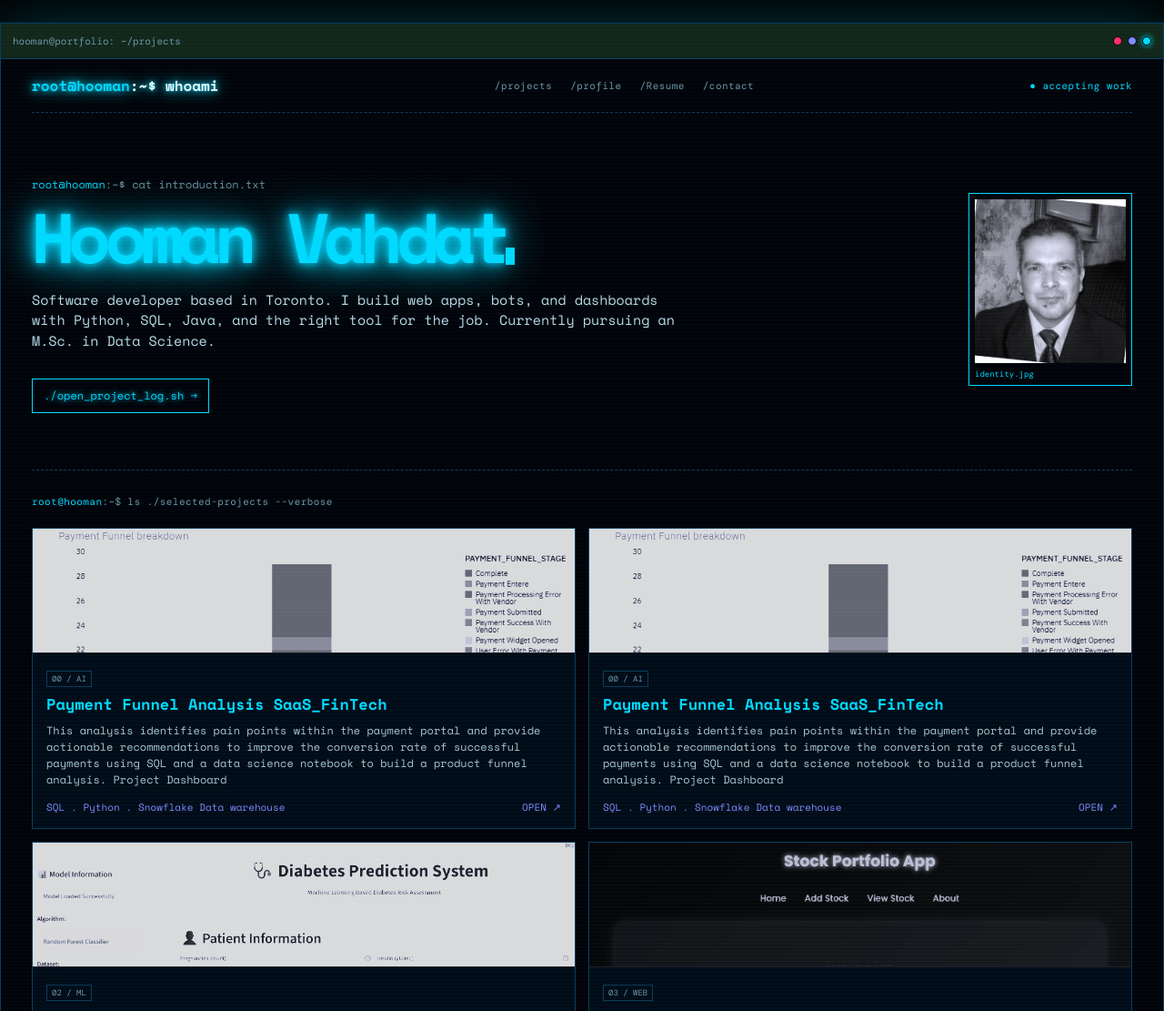
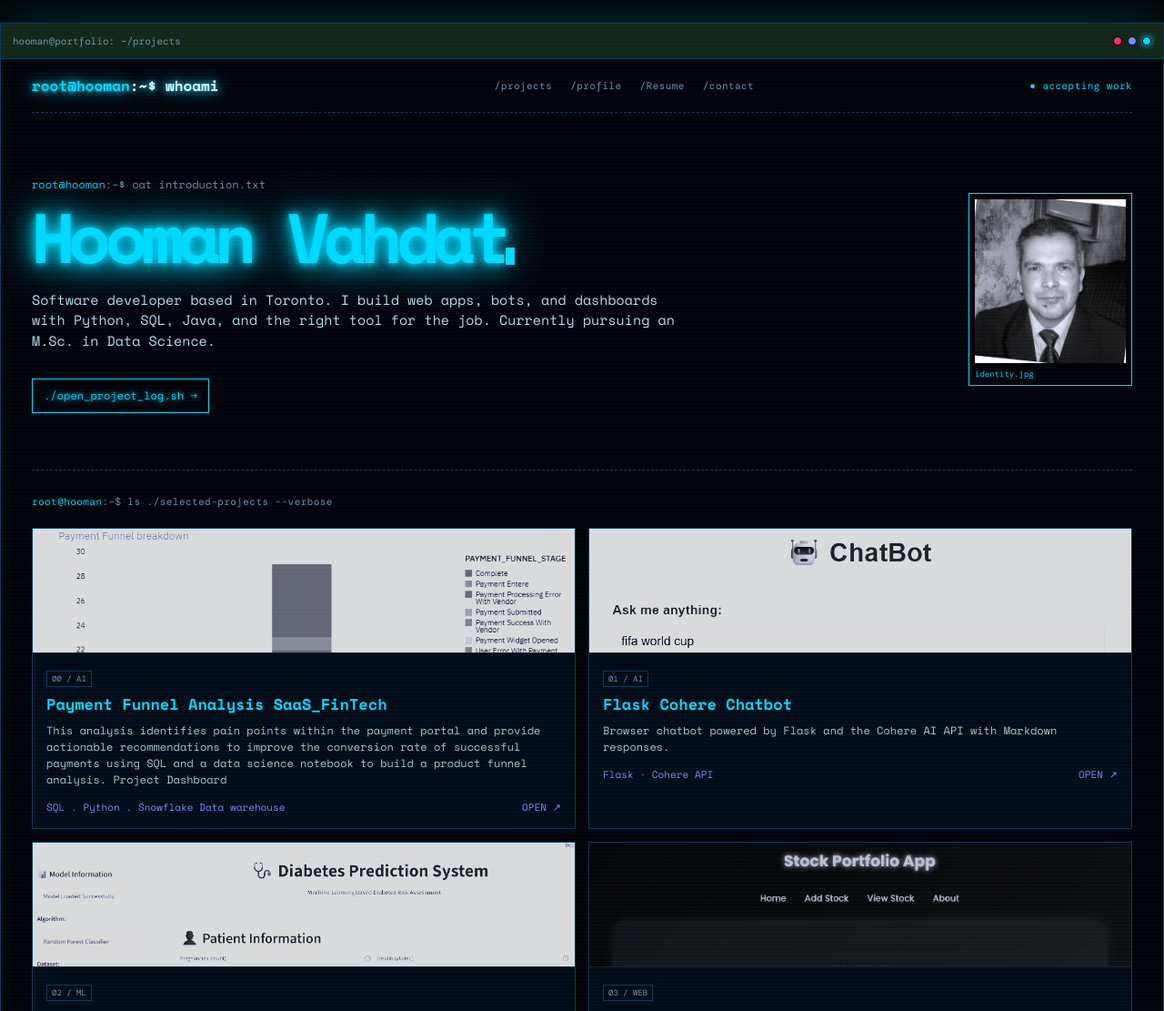
Before and after one commit to hoomanv3xo/hoomanv3xo.github.io, a plain HTML site: page index.html in a window 1280 px wide. Shown: the top 1111 px of the page at 91% size. Drawn offline with nearby package versions, Linux system fonts and the light colour scheme.

Commit message:
Update index.html

```diff
--- a/index.html
+++ b/index.html
@@ -367,21 +367,19 @@
   </div>
 </div>
 
-          <div class="project" onclick="window.open('https://github.com/hoomanv3xo/Payment-Funnel-Analysis-SaaS_FinTech','_blank')" style="cursor:pointer;">
-  <img src="project0.png" alt="Payment Funnel Analysis">
-  <div class="project-body">
-    <span class="badge">00 / AI</span>
-    <h3>Payment Funnel Analysis SaaS_FinTech</h3>
-    <p>This analysis identifies pain points within the payment portal and provide actionable recommendations
-       to improve the conversion rate of successful payments using SQL and a data science notebook to build a product funnel analysis.
-       <a href="https://hoomanv3xo.github.io/Payment-Funnel-Analysis-SaaS_FinTech/order_funnel_dashboard.html" onclick="event.stopPropagation()">Project Dashboard</a>
-    </p>
-    <div class="project-footer">
-      <span>SQL . Python . Snowflake Data warehouse</span>
-      <span>OPEN ↗</span>
-    </div>
-  </div>
-</div>
+          <a class="project" href="https://github.com/hoomanv3xo/Chatbot" target="_blank">
+            <img src="project1.png" alt="Chatbot">
+            <div class="project-body">
+              <span class="badge">01 / AI</span>
+              <h3>Flask Cohere Chatbot</h3>
+              <p>Browser chatbot powered by Flask and the Cohere AI API with Markdown responses.</p>
+              <div class="project-footer">
+                <span>Flask · Cohere API</span>
+                <span>OPEN ↗</span>
+              </div>
+            </div>
+          </a>
+
 
           <a class="project" href="https://github.com/hoomanv3xo/Diabetes-Prediction-System" target="_blank">
             <img src="project2.png" alt="Diabetes Prediction System">
```
